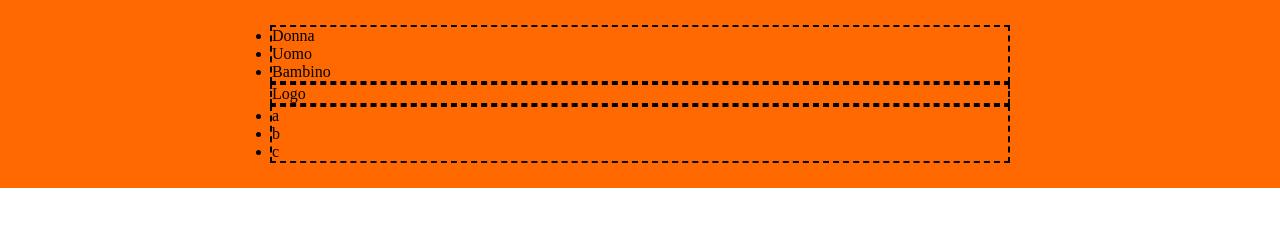
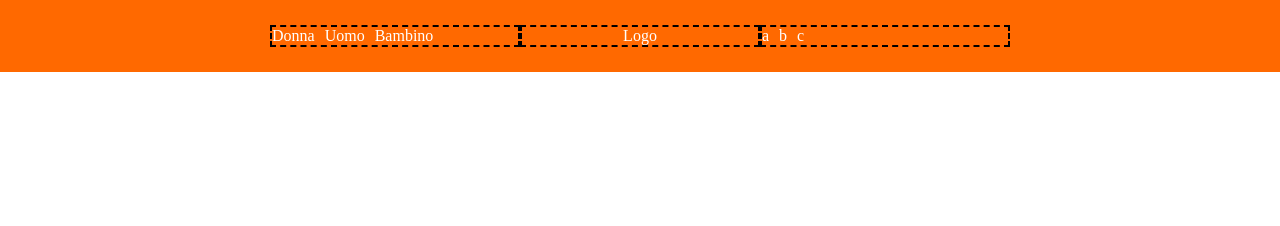
Before and after one commit to EdoardoProstamo/html-css-boolando, a plain HTML site: page index.html in a window 1280 px wide. Drawn offline with Linux system fonts and the light colour scheme.

Commit message:
feat: sviluppo header

```diff
--- a/index.html
+++ b/index.html
@@ -8,19 +8,25 @@
 </head>
 <body>
     <header>
+        <div class="Container">
+            <div class="Topbar">
                 <nav class="Nav">
                     <ul class="Lista">
                         <li>Donna</li>
                         <li>Uomo</li>
                         <li>Bambino</li>
                     </ul>
-            <div>Logo</div>
-            <ul class="Lista">
+                </nav>
+                <div class="Logo">Logo</div>
+                <div class="Clg">
+                    <ul class="Lista Dx">
                         <li>a</li>
                         <li>b</li>
                         <li>c</li>
                     </ul>
-        </nav>
+                </div>
+            </div>
+        </div>
     </header>
     <main></main>
     <footer></footer>
--- a/style.css
+++ b/style.css
@@ -11,11 +11,34 @@ header {
     background-color: #ff6900;
 
 }
+header .Topbar {
+    display: flex;
+}
 
-.Nav > ul,
-.Nav> div {
+header .Topbar > .Nav,
+header .Topbar> div {
+    color: #ffffff;
     border: 2px dashed black;
 }
 
+header .Topbar ul {
+    list-style: none;
+    display: flex;
+    gap: 10px;
+}
 
+header .Topbar > .Nav,
+header .Topbar > .Clg {
+    width: 250px;
+    flex-shrink: 0;
+}
+
+header .Topbar > .Logo {
+    flex-grow: 1;
+    text-align: center;
+}
+
+header .Topbar > .Dx {
+    text-align: center;
+}
 /*/HEADER*/
```
Lines whose indentation alone changed are shown as unchanged.
